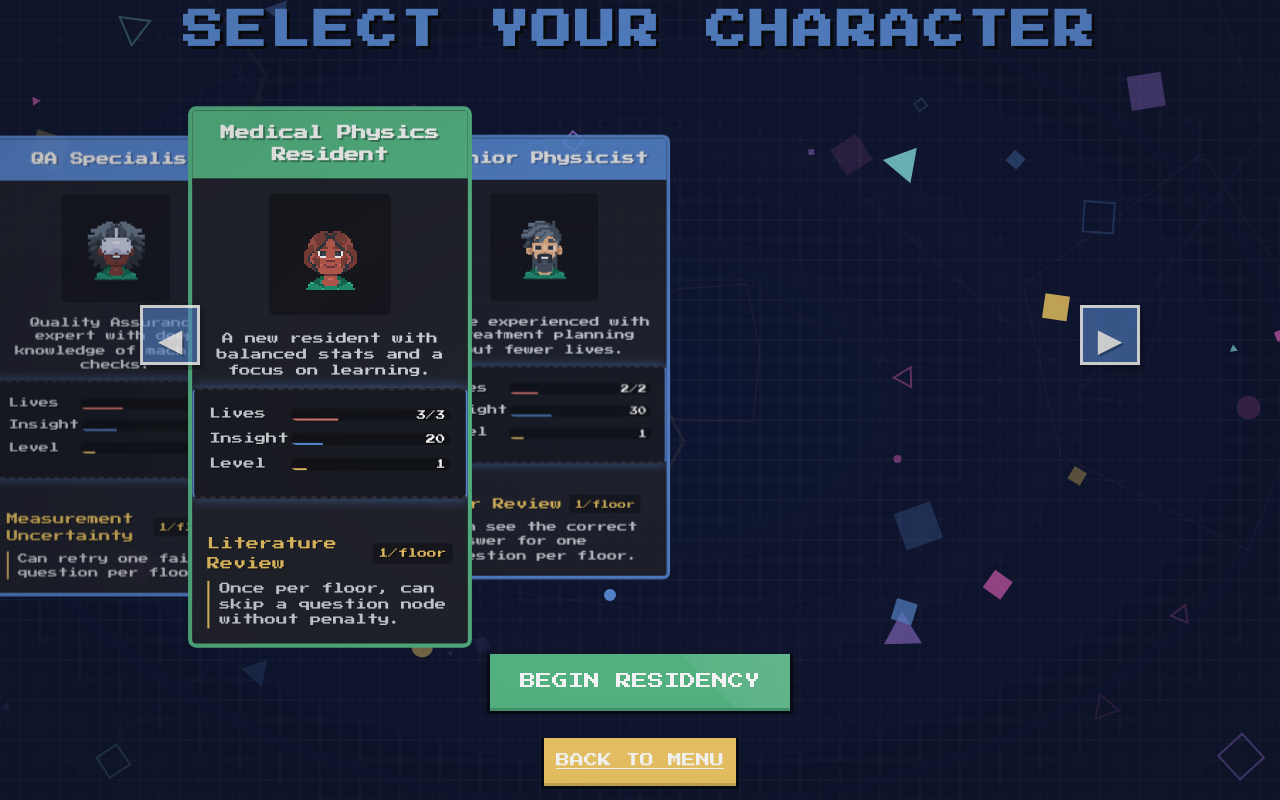
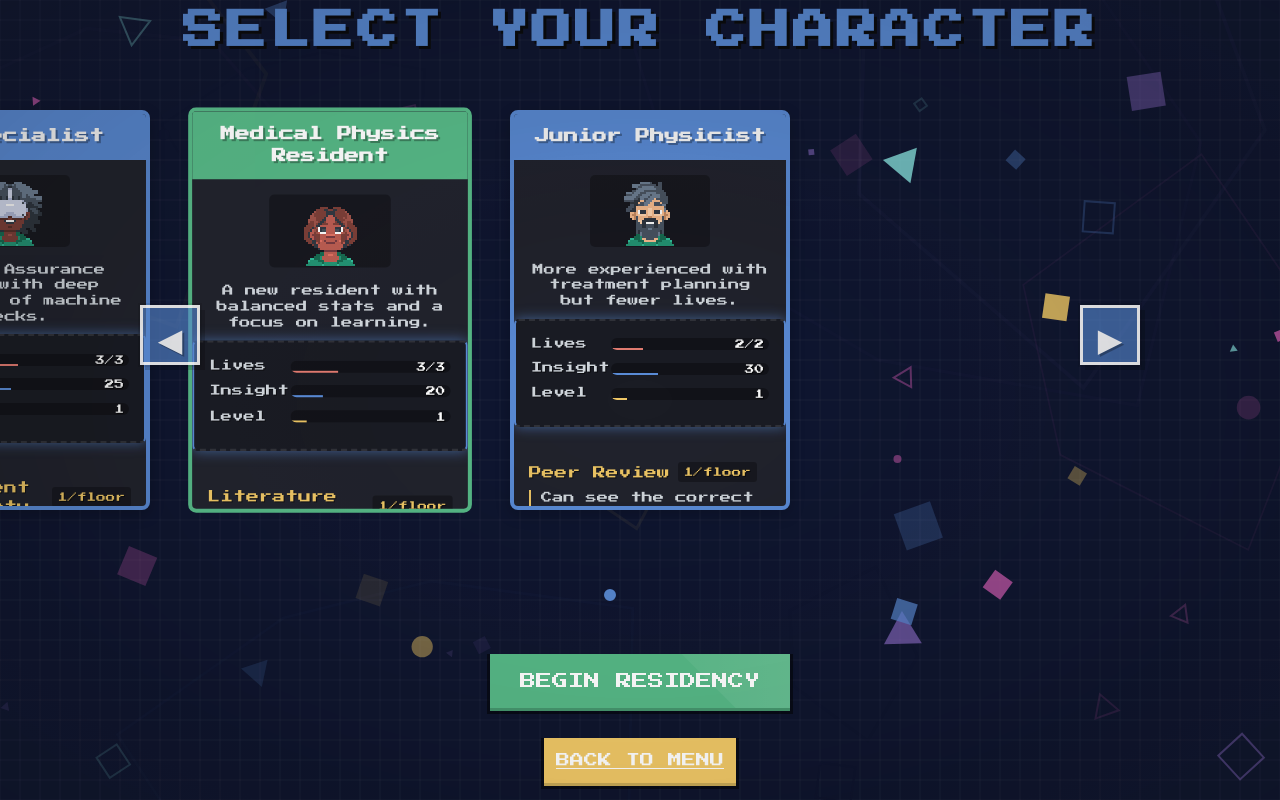
Before and after one commit to Flep-Glop/Rogue_Resident, a Flask app: page /character-select in a window 1280 px wide. Run offline with Flask 3, Linux system fonts and the light colour scheme.

Commit message:
sddsfsdf

```diff
--- a/medical_physics_game/templates/character_select.html
+++ b/medical_physics_game/templates/character_select.html
@@ -25,7 +25,6 @@
             align-items: center;
             justify-content: center;
             min-height: 450px; /* Ensure container has enough height */
-            perspective: 1000px; /* Add perspective for 3D effect */
         }
 
         /* Character card base styling modifications */
@@ -45,7 +44,7 @@
             /* Change default to hidden instead of none to maintain layout calculations */
             visibility: hidden;
             opacity: 0;
-            transform: scale(0.9) translateX(0);
+            transform: translateX(0);
             z-index: 1;
         }
 
@@ -53,7 +52,7 @@
         .character-card.active {
             visibility: visible;
             opacity: 1;
-            transform: scale(1) translateX(0);
+            transform: translateX(0);
             z-index: 5;
             border-color: var(--secondary);
         }
@@ -66,8 +65,8 @@
         /* Left flanking card */
         .character-card.left-flank {
             visibility: visible;
-            opacity: 0.9;
-            transform: scale(0.9) translateX(-85%) translateZ(-50px);
+            opacity: 1;
+            transform: translateX(-320px);
             z-index: 2;
             border-color: var(--primary);
         }
@@ -75,8 +74,8 @@
         /* Right flanking card */
         .character-card.right-flank {
             visibility: visible;
-            opacity: 0.9;
-            transform: scale(0.9) translateX(85%) translateZ(-50px);
+            opacity: 1;
+            transform: translateX(320px);
             z-index: 2;
             border-color: var(--primary);
         }
@@ -108,11 +107,24 @@
 
         /* Move the arrows outward */
         .carousel-arrow.prev {
-            left: 10px;
+            left: 150px;
+            z-index: 10;
         }
 
         .carousel-arrow.next {
-            right: 10px;
+            right: 150px;
+            z-index: 10;
+        }
+
+        /* Optional: Add slight drop shadow to create depth without 3D transform */
+        .character-card.left-flank,
+        .character-card.right-flank {
+            box-shadow: 0 5px 15px rgba(0, 0, 0, 0.2);
+        }
+
+        /* Ensure all cards have the same height */
+        .character-card {
+            height: 400px;
         }
 
         @keyframes card-pulse {
@@ -626,7 +638,6 @@
             navigateToCharacter(newIndex);
         }
 
-        // Update the navigateToCharacter function
         function navigateToCharacter(index) {
             // Update current index
             currentCharacterIndex = index;
@@ -676,7 +687,7 @@
             playNavigationSound();
         }
 
-        // Set the active character
+        // Update the setActiveCharacter function to include flanking cards
         function setActiveCharacter(index) {
             // Calculate previous and next indices with wrapping
             const prevIndex = (index - 1 + characters.length) % characters.length;
```
